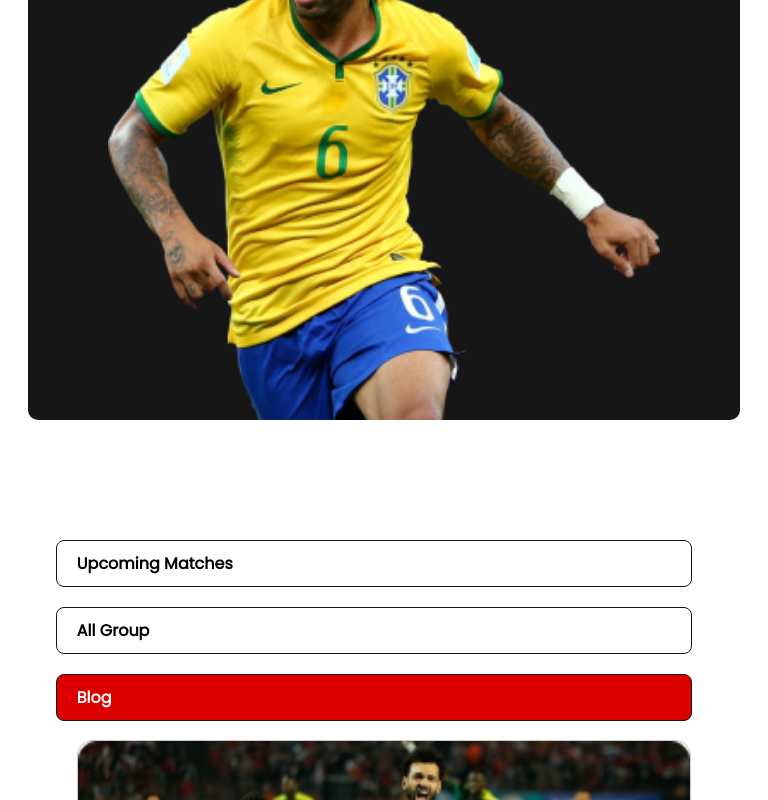
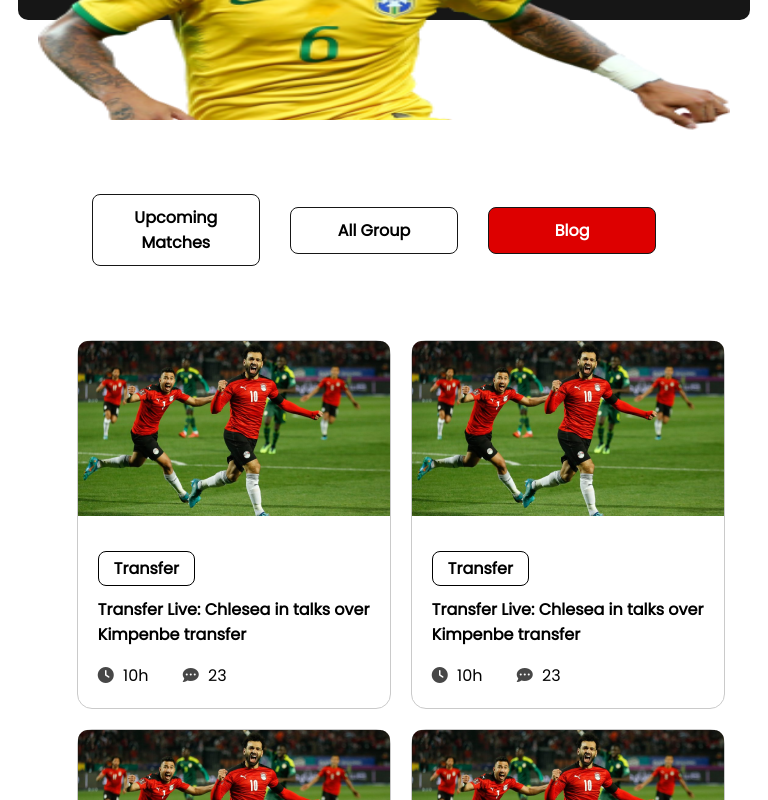
Before and after one commit to asifrkabir/world-cup-responsive, a plain HTML site: page index.html in a window 768 px wide. Shown: the part 380-1180 px from the top of the page. Drawn offline with Linux system fonts and the light colour scheme.

Commit message:
tablet responsive complete

```diff
--- a/styles/style.css
+++ b/styles/style.css
@@ -247,11 +247,69 @@ footer small {
 }
 
 @media only screen and (min-width: 768px) and (max-width: 1024px) {
+    header{
+        width: 100%;
+    }
 
-}
+    .half-width{
+        width: 100%;
+    }
 
-@media only screen and (min-width: 1024px) {
+    .banner-section{
+        height: 400px;
+        padding: 0 20px;
+    }
 
+    .banner-section h1 {
+        font-size: 30px;
+    }
+
+    .banner-section p{
+        font-size: 15px;
+    }
+
+    .banner-section img{
+        width: 100%;
+    }
+
+    .blog-section{
+        flex-direction: column;
+    }
+
+    .blog-container{
+        display: grid;
+        grid-template-columns: repeat(2, 1fr);
+        gap: 20px;
+    }
+
+    aside{
+        background-color: #fff;
+        flex-direction: row;
+        text-align: center;
+    }
+
+    aside>a{
+        margin: 10px 15px;
+        width: 100%;
+        border: 1px solid #161616;
+    }
+
+    aside>a:active{
+        border: none;
+    }
+
+    .footer-links ul{
+        flex-direction: column;
+        padding: 0;
+    }
+
+    footer{
+        height: 100vh;
+    }
+
+    footer ul li{
+        margin: 10px 20px;
+    }
 }
 
 /* -------- Media Queries End -------- */
```
